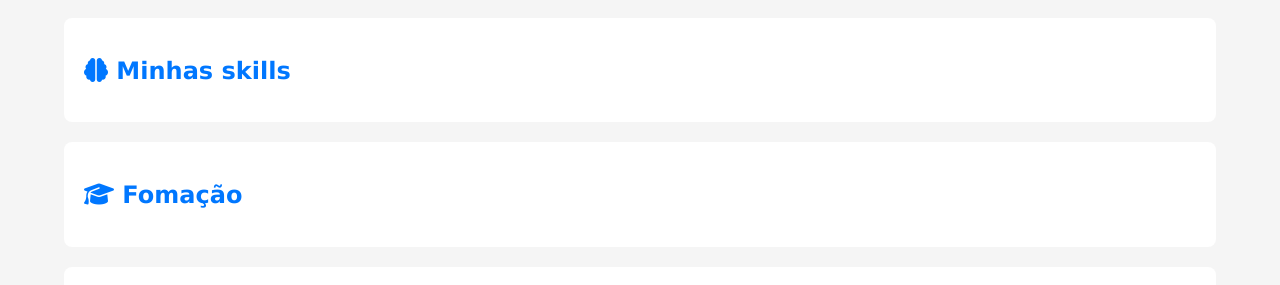
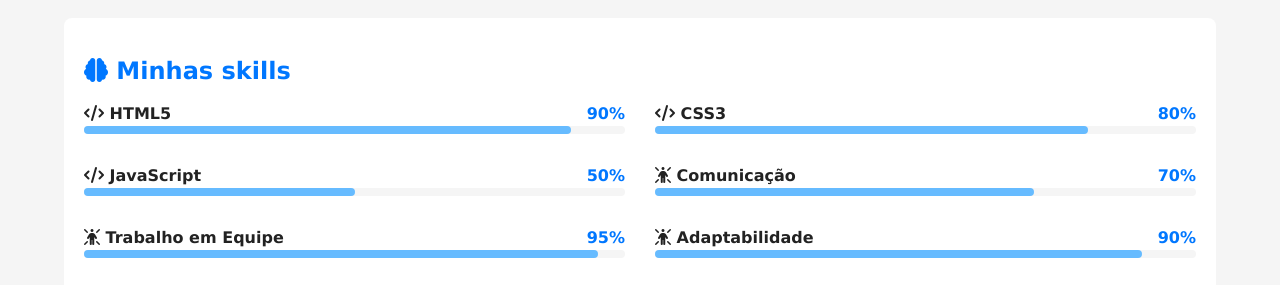
Before and after one commit to pedroarmandog/projeto-portfolio, a plain HTML site: page index.html in a window 1280 px wide. Shown: the part 515-800 px from the top of the page. Drawn offline with Linux system fonts and the light colour scheme.

Commit message:
Skills criadas

```diff
--- a/estilos/style.css
+++ b/estilos/style.css
@@ -127,3 +127,42 @@ article {
   color: var(--destaque)
 
 }
+
+#skill-container {
+  display: grid;
+  grid-template-columns: 1fr;
+  gap: 30px;
+}
+
+#skill-container .info {
+  display: flex;
+  justify-content: space-between;
+}
+
+#skill-container .nome {
+  font-weight: bold;
+  color: var(--texto);
+}
+#skill-container .porcent {
+  font-weight: bold;
+  color: var(--destaque);
+}
+
+#skill-container .barra {
+  width: 100%;
+  height: 8px;
+  background-color: var(--fundo-principal);
+  border-radius: 8px;
+}
+
+#skill-container .progresso {
+  height: 100%;
+  background-color: var(--destaque-inverso);
+  border-radius: 4px;
+}
+
+@media screen and (min-width: 768px) {
+  #skill-container {
+    grid-template-columns: 1fr 1fr;
+  }
+}
--- a/index.html
+++ b/index.html
@@ -38,6 +38,124 @@
             <article id="skills">
                 <h2><i class="fa-solid fa-brain"></i> Minhas skills</h2>
 
+                <div id="skill-container">
+                    <div class="item">
+                        <div class="info">
+                            <span class="nome"> <i class="fa-solid fa-code"></i>
+                                HTML5
+
+                            </span>
+                            <span class="porcent">
+                                90%
+
+                            </span>
+                        </div>
+                        <div class="barra">
+                            <div class="progresso" style="width: 90%;"></div>
+
+                        </div>
+                    </div>
+
+                    <div class="item">
+                        <div class="info">
+                            <span class="nome"> <i class="fa-solid fa-code"></i>
+                                CSS3
+
+                            </span>
+                            <span class="porcent">
+                                80%
+
+                            </span>
+                        </div>
+                        <div class="barra">
+                            <div class="progresso" style="width: 80%;"></div>
+
+                        </div>
+                    </div>
+
+                    <div class="item">
+                        <div class="info">
+                            <span class="nome"> <i class="fa-solid fa-code"></i>
+                                JavaScript
+
+                            </span>
+                            <span class="porcent">
+                                50%
+
+                            </span>
+                        </div>
+                        <div class="barra">
+                            <div class="progresso" style="width: 50%;"></div>
+
+                        </div>
+                    </div>
+
+                    <div class="item">
+                        <div class="info">
+                            <span class="nome"> <i class="fa-solid fa-person-rays"></i>
+                                Comunicação
+
+                            </span>
+                            <span class="porcent">
+                                70%
+
+                            </span>
+                        </div>
+                        <div class="barra">
+                            <div class="progresso" style="width: 70%;"></div>
+
+                        </div>
+                    </div>
+                    <div class="item">
+                        <div class="info">
+                            <span class="nome"> <i class="fa-solid fa-person-rays"></i>
+                                Trabalho em Equipe
+
+                            </span>
+                            <span class="porcent">
+                                95%
+
+                            </span>
+                        </div>
+                        <div class="barra">
+                            <div class="progresso" style="width: 95%;"></div>
+
+                        </div>
+                    </div>
+                    <div class="item">
+                        <div class="info">
+                            <span class="nome"> <i class="fa-solid fa-person-rays"></i>
+                                Adaptabilidade
+
+                            </span>
+                            <span class="porcent">
+                                90%
+
+                            </span>
+                        </div>
+                        <div class="barra">
+                            <div class="progresso" style="width: 90%;"></div>
+
+                        </div>
+                    </div>
+                    <div class="item">
+                        <div class="info">
+                            <span class="nome"> <i class="fa-solid fa-person-rays"></i>
+                                Liderança
+
+                            </span>
+                            <span class="porcent">
+                                65%
+
+                            </span>
+                        </div>
+                        <div class="barra">
+                            <div class="progresso" style="width: 65%;"></div>
+
+                        </div>
+                    </div>
+                </div>
+
             </article> <!-- Fim do article#skills -->
             <article id="formacao">
                 <h2><i class="fa-solid fa-graduation-cap"></i> Fomação</h2>
```
